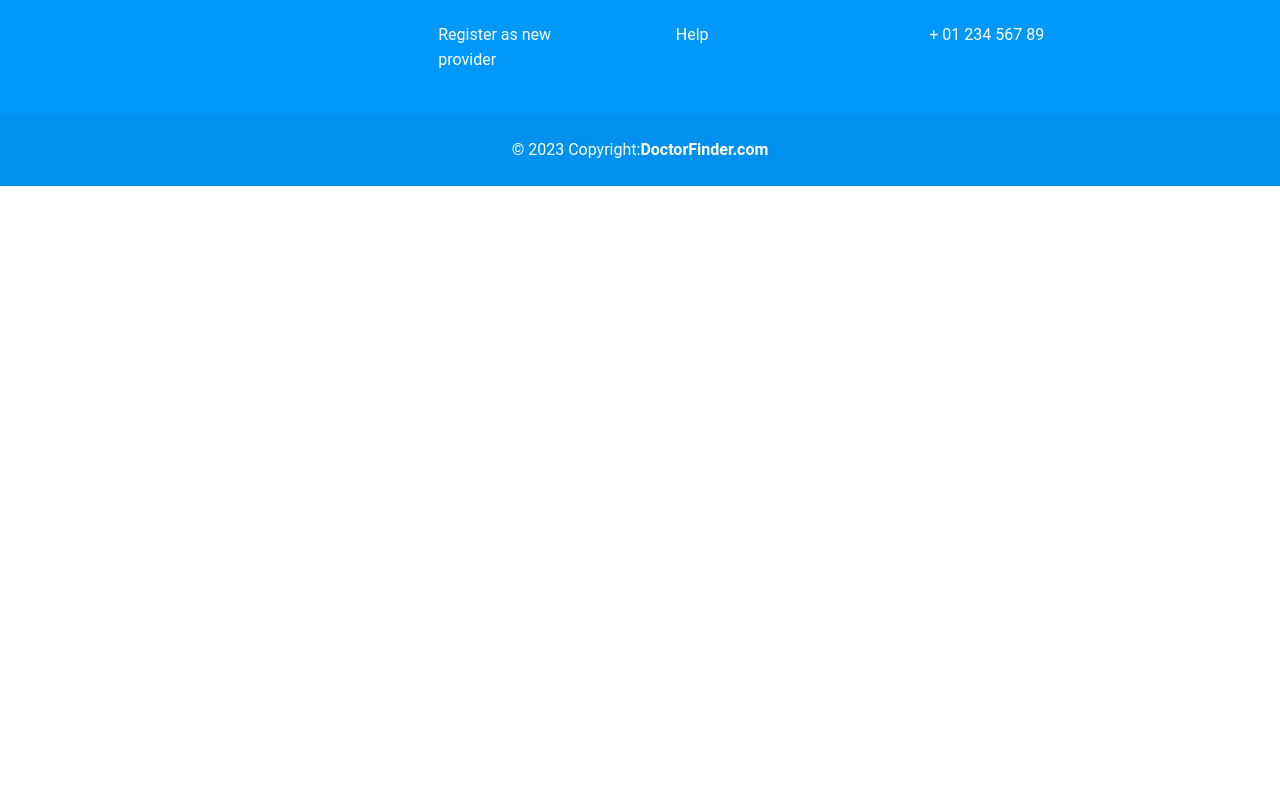
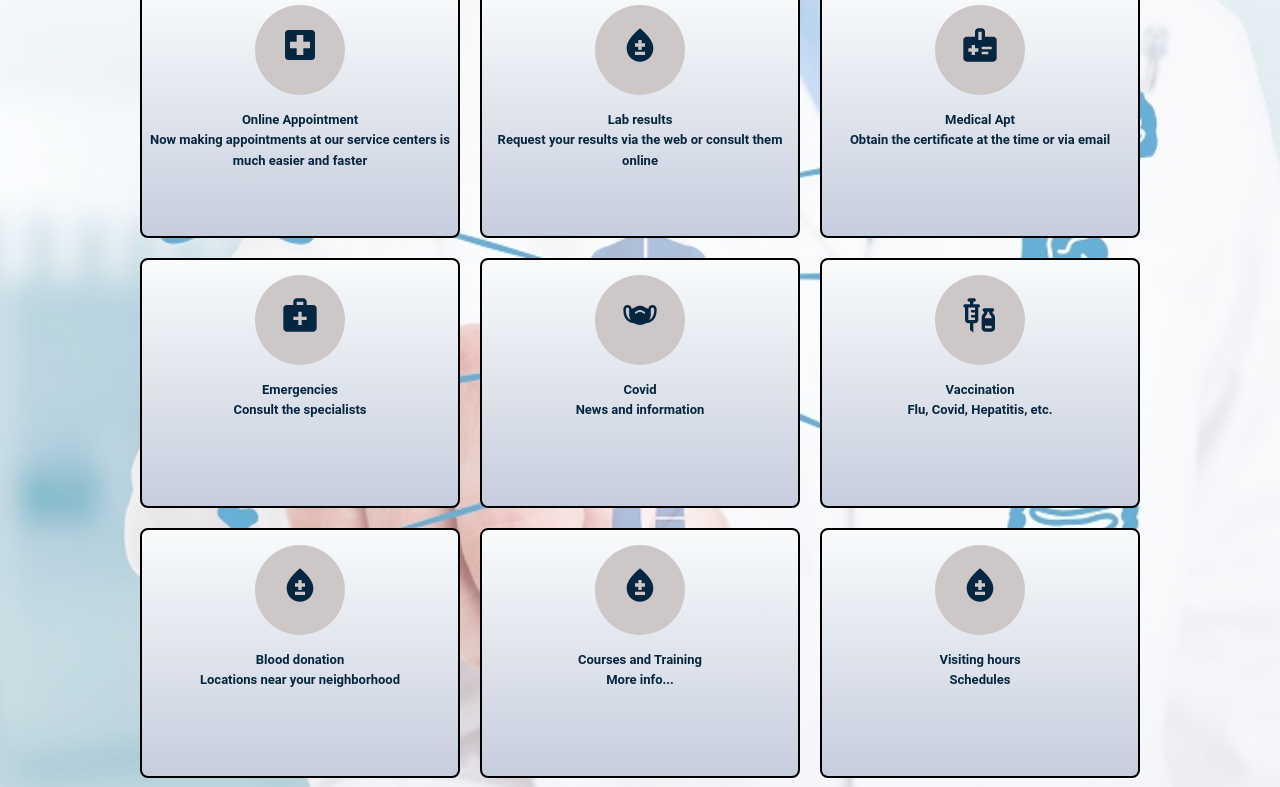
Before and after one commit to leoyasu/MH-MERN-Project, a React (Create React App) app: page / in a window 1280 px wide. Shown: the part 1073-1860 px from the top of the page. Before the commit the page ends 1259 px from the top, so only its background shows below. Built offline with nearby package versions, Linux system fonts and the light colour scheme.

Commit message:
merge guido grid

```diff
--- a/src/components/appBar.js
+++ b/src/components/appBar.js
@@ -52,7 +52,6 @@ function ResponsiveAppBar() {
               <Typography
                 variant="h6"
                 noWrap
-                component="d"
                 sx={{
                   mr: 2,
                   display: { xs: 'none', md: 'flex' },
--- a/src/components/doctorCard.js
+++ b/src/components/doctorCard.js
@@ -20,7 +20,7 @@ function DoctorCard({ doctor }) {
                     image={avatar}
                 />
                 <CardContent sx={{
-                    height: '150px'
+                    height: '170px'
                 }}>
                     <Typography gutterBottom variant="h5" component="div">
                         {doctor.name} {doctor.lastName}, MD.
@@ -46,7 +46,7 @@ function DoctorCard({ doctor }) {
                             meetCost: doctor.meetCost,}}
 
                     >
-                        <Button size="small" sx={{mt:'1rem'}}>Details</Button>
+                        <Button size="small" sx={{mt:'2rem'}}>Details</Button>
                     </LinkRouter>
                 </CardActions>
             </Card>
--- a/src/components/doctorDetails.js
+++ b/src/components/doctorDetails.js
@@ -26,7 +26,6 @@ function DoctorDetails() {
                 display: 'flex',
                 justifyContent: 'center',
                 alignItems: 'center',
-                opacity: '0.9',
                 pd: '5rem',
             }}
         >
@@ -59,19 +58,19 @@ function DoctorDetails() {
                         objectFit: 'cover',
                     }}
                 />
-                <Typography variant="h4" sx={{ fontFamily: 'Open Sans', mt: '1rem' }}>
+                <Typography variant="h4" sx={{ fontFamily: 'Open Sans', mt: '1rem', color:'black' }}>
                     {name} {lastName}, MD.
                 </Typography>
-                <Typography variant="h5" sx={{ fontFamily: 'Open Sans' }}>
+                <Typography variant="h5" sx={{ fontFamily: 'Open Sans', color:'black' }}>
                     Specialty: {specialty}
                 </Typography>
-                <Typography variant="h6" sx={{ fontFamily: 'Open Sans', textAlign: 'justify', p: '1rem' }}>
+                <Typography variant="h6" sx={{ fontFamily: 'Open Sans', textAlign: 'justify', p: '1rem', color:'black' }}>
                     {description}
                 </Typography>
-                <Typography variant="subtitle1" sx={{ fontFamily: 'Open Sans', mb: '1rem' }}>
+                <Typography variant="subtitle1" sx={{ fontFamily: 'Open Sans', mb: '1rem', color:'black' }}>
                     License: {license}
                 </Typography>
-                <Typography variant="subtitle1" sx={{ fontFamily: 'Open Sans', mb: '1rem' }}>
+                <Typography variant="subtitle1" sx={{ fontFamily: 'Open Sans', mb: '1rem' , color:'black'}}>
                     Cost: $ {meetCost}
                 </Typography>
             </Box>
--- a/src/components/home.js
+++ b/src/components/home.js
@@ -6,7 +6,7 @@ import Button from '@mui/material/Button';
 import Grid from '@mui/material/Grid';
 import Box from '@mui/material/Box';
 import { Link as LinkRouter } from 'react-router-dom';
-
+import PacientInfo from "./pacientInfo";
 
 function Home() {
 
@@ -35,6 +35,7 @@ function Home() {
           </Grid>
         </Grid>
       </Box>
+      <PacientInfo />
     </>
   )
 }
--- /dev/null
+++ b/src/components/pacientInfo.js
@@ -0,0 +1,82 @@
+import React from "react";
+import '../styles/pacientInfo.css';
+import { Grid } from '@mui/material';
+import LocalHospitalIcon from '@mui/icons-material/LocalHospital';
+import MedicalInformationIcon from '@mui/icons-material/MedicalInformation';
+import MedicalServicesIcon from '@mui/icons-material/MedicalServices';
+import VaccinesIcon from '@mui/icons-material/Vaccines';
+import BloodtypeIcon from '@mui/icons-material/Bloodtype';
+import MasksIcon from '@mui/icons-material/Masks';
+
+
+function PacientInfo() {
+    return (
+        <Grid container className="grid-container" >
+            <Grid item className="grid-item">
+                <div className="iconConten">
+                    <LocalHospitalIcon className="icon" />
+                </div>
+                <div>Online Appointment</div>
+                <div>Now making appointments at our service centers is much easier and faster</div>
+            </Grid>
+            <Grid item className="grid-item">
+                <div className="iconConten">
+                    <BloodtypeIcon className="icon" />
+                </div>
+                <div>Lab results</div>
+                <div>Request your results via the web or consult them online</div>
+            </Grid>
+            <Grid item className="grid-item">
+                <div className="iconConten">
+                    <MedicalInformationIcon className="icon" />
+                </div>
+                <div>Medical Apt</div>
+                <div>Obtain the certificate at the time or via email</div>
+            </Grid>
+            <Grid item className="grid-item">
+                <div className="iconConten">
+                    <MedicalServicesIcon className="icon" />
+                </div>
+                <div>Emergencies</div>
+                <div>Consult the specialists</div>
+            </Grid>
+            <Grid item className="grid-item">
+                <div className="iconConten">
+                    <MasksIcon className="icon" />
+                </div>
+                <div>Covid</div>
+                <div>News and information</div>
+            </Grid>
+            <Grid item className="grid-item">
+                <div className="iconConten">
+                    <VaccinesIcon className="icon" />
+                </div>
+                <div>Vaccination</div>
+                <div>Flu, Covid, Hepatitis, etc.</div>
+            </Grid>
+            <Grid item className="grid-item">
+                <div className="iconConten">
+                    <BloodtypeIcon className="icon"  />
+                </div>
+                <div>Blood donation</div>
+                <div>Locations near your neighborhood</div>
+            </Grid>
+            <Grid item className="grid-item">
+                <div className="iconConten">
+                    <BloodtypeIcon className="icon" />
+                </div>
+                <div>Courses and Training</div>
+                <div>More info...</div>
+            </Grid>
+            <Grid item className="grid-item">
+                <div className="iconConten">
+                    <BloodtypeIcon className="icon" />
+                </div>
+                <div>Visiting hours</div>
+                <div>Schedules</div>
+            </Grid>
+        </Grid>
+    );
+}
+
+export default PacientInfo;
--- a/src/styles/footerBar.css
+++ b/src/styles/footerBar.css
@@ -1,6 +1,6 @@
 #footer {
     width: 100%;
-    background-color: #0099fb;
+    background-color: #0099fb
 }
 
 #footer > * {
--- /dev/null
+++ b/src/styles/pacientInfo.css
@@ -0,0 +1,53 @@
+*{
+    margin: 0;
+    padding: 0;
+}
+
+.grid-container{
+    display: grid;
+    background-image: url('../images/internalMedicine.jpg');
+	grid-template-columns: repeat(auto-fit, minmax(100px, 300px));
+	grid-gap: 20px;
+    padding: 50px 0;
+    justify-content: center;
+    width: 100vw;
+    background-size: cover;
+    background-repeat: no-repeat;
+}
+
+.grid-container::before {
+    content: "";
+    position: absolute;
+    top: 0;
+    left: 0;
+    width: 100%;
+    height: 100%;
+    background-color: rgba(255, 255, 255, 0.4);
+}
+
+.grid-item {
+    background: linear-gradient( rgb(249, 251, 252), rgb(198, 205, 221));
+    width: 320px;
+    height: 250px;
+    border: 2px solid black;
+    margin: 5px;
+    text-align: center;
+    color: rgb(5, 38, 65);
+    font-size: 13px;
+    font-weight: bold;
+    border-radius: 8px;
+}
+
+div.iconConten {
+    width: 90px;
+    height: 90px;
+    margin: 15px auto;
+    background-color: rgb(206, 199, 199);
+    border-radius: 100px;
+}
+
+.iconConten .icon {
+    width: 40px;
+    height: 40px;
+    margin-top: 20px;
+}
--- a/src/styles/swiper.css
+++ b/src/styles/swiper.css
@@ -10,7 +10,7 @@
 }
 
 .sw {
-    height: 400px;
+    height: 500px;
     background-size: cover;
     background-repeat: no-repeat;
 }
```
